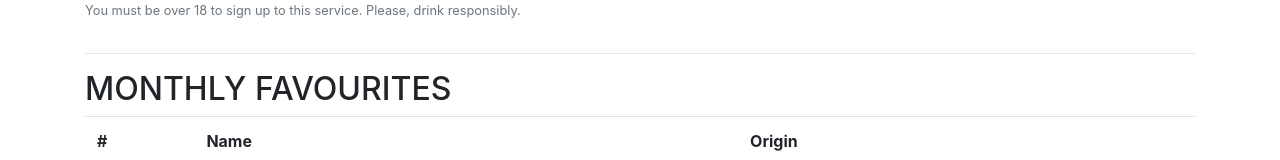
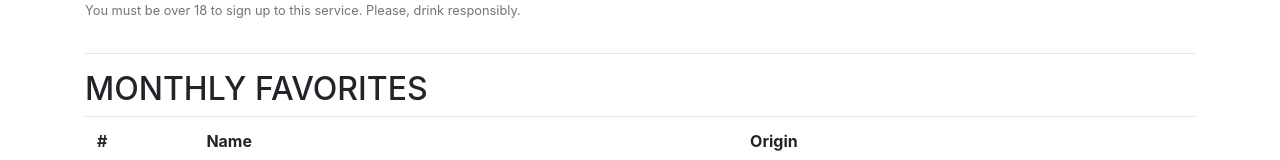
Before and after one commit to AdrianHavengaBennett/whiskey-drop-with-bootstrap, a plain HTML site: page index.html in a window 1280 px wide. Shown: the part 153-313 px from the top of the page. Drawn offline with nearby package versions, Linux system fonts and the light colour scheme.

Commit message:
corrected the spelling of favorites

```diff
--- a/index.html
+++ b/index.html
@@ -30,7 +30,7 @@
 
         <!--monthly favorites-->
         <section class="monthly favorites">
-            <h2 class="text-uppercase">Monthly Favourites</h2>
+            <h2 class="text-uppercase">Monthly Favorites</h2>
             <table class="table">
               <thead>
                 <tr>
```
